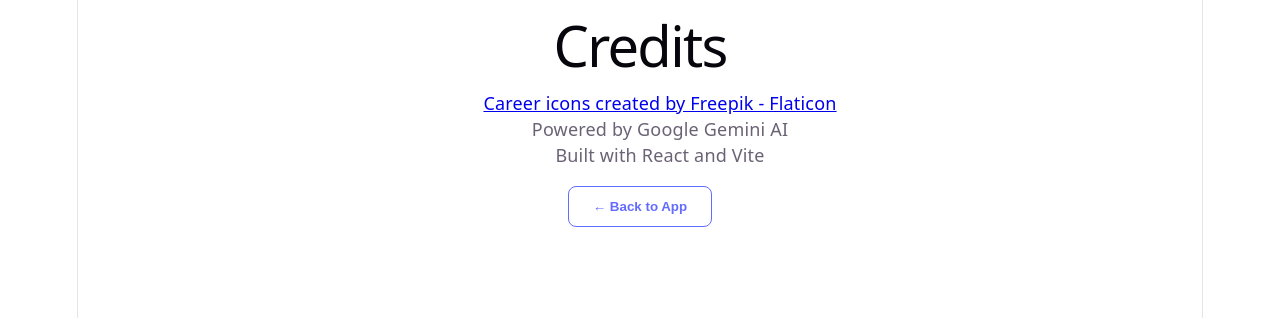
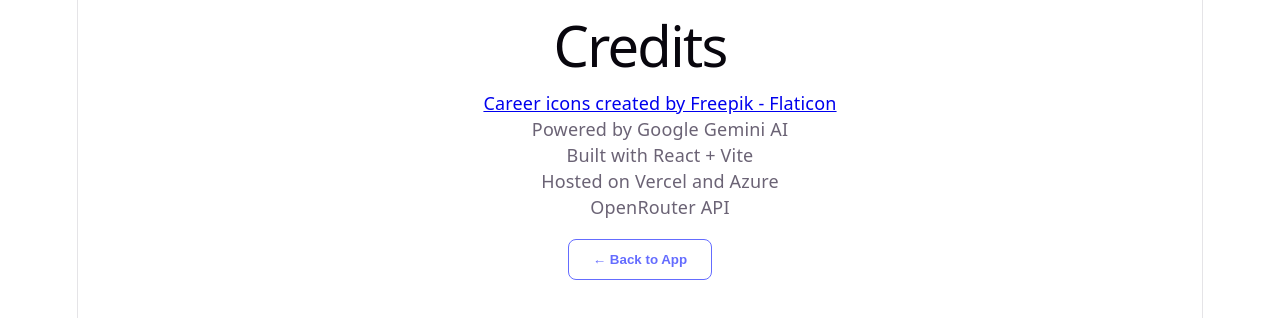
Before and after one commit to Careerlot/Careerlot, a React (Vite) app: page /credits in a window 1280 px wide. Shown: the top 318 px of the page. Built offline with nearby package versions, Linux system fonts and the light colour scheme.

Commit message:
backend hosted on Azure, update accordingly

```diff
--- a/src/App.jsx
+++ b/src/App.jsx
@@ -22,15 +22,10 @@
             setIsAnalysing(true);
             setError(null);
             try {
-                const prompt = `
-                Analyse this CV text and suggest realistic career pivots.
-                Return the result ONLY as a JSON array of objects with "title" and "desc" keys.
-                CV Text: ${rawText}
-                `;
-                const response = await fetch("http://localhost:5200/api/careerapi/analyse", {
+                const response = await fetch("https://careerlot-api.internal.gentlefield-a4bed227.ukwest.azurecontainerapps.io", {
                     method: "POST",
                     headers: { "Content-Type": "application/json" },
-                    body: JSON.stringify(prompt) // Send the string directly
+                    body: JSON.stringify({cvText: rawText}) // Send the string directly
                 });
 
                 const data = await response.json();
@@ -109,7 +104,9 @@
                                     <p>{job.desc}</p>
                                     <a href={`https://google.com/search?q=${encodeURIComponent(job.title + " career outlook 2030")}`}
                                        target="_blank"
-                                       rel="noopener noreferrer">
+                                       rel="noopener noreferrer"
+
+                                    >
                                         Research Role →
                                     </a>
                                 </div>
--- a/src/Credits.jsx
+++ b/src/Credits.jsx
@@ -9,7 +9,9 @@
             <ul>
             <a href="https://www.flaticon.com/free-icons/career" title="career icons">Career icons created by Freepik - Flaticon</a> <br/>
             Powered by Google Gemini AI <br/>
-            Built with React and Vite
+            Built with React + Vite <br />
+            Hosted on Vercel and Azure <br />
+            OpenRouter API
             </ul>
             <button onClick={() => navigate('/')} className="reset-btn">
                 ← Back to App
```
